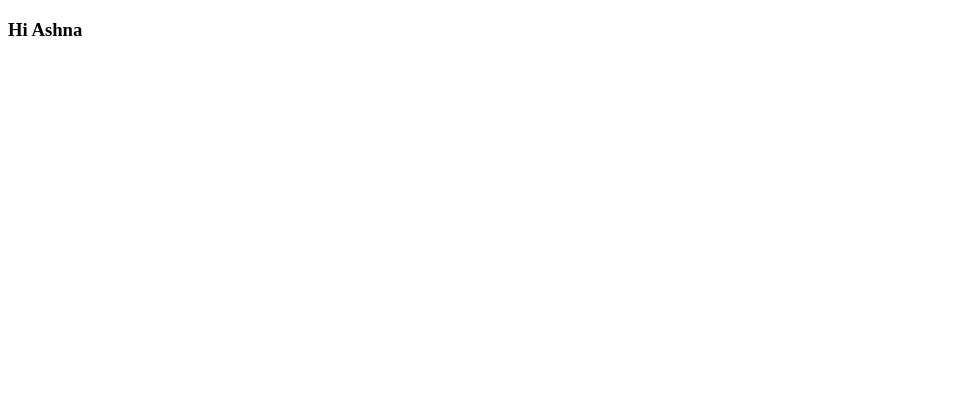
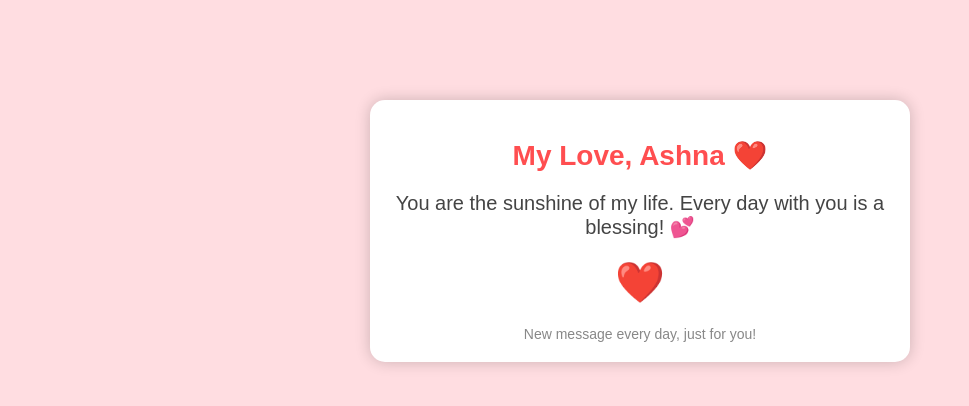
Before and after one commit to skush2024/skush2024.github.io, a plain HTML site: page index.html in a window 1280 px wide. Shown: the whole page, without its empty margins (0-969 px from the left). Drawn offline with Linux system fonts and the light colour scheme.

Commit message:
Update index.html

```diff
--- a/index.html
+++ b/index.html
@@ -3,9 +3,55 @@
 <head>
     <meta charset="UTF-8">
     <meta name="viewport" content="width=device-width, initial-scale=1.0">
-    <title> Profile | Kush Shah </title>
+    <title>Love Notes for You ❤️</title>
+    <style>
+        body {
+            font-family: Arial, sans-serif;
+            text-align: center;
+            background-color: #ffdde1;
+            margin: 0;
+            padding: 0;
+        }
+        .container {
+            max-width: 500px;
+            background: white;
+            padding: 20px;
+            margin: 100px auto;
+            border-radius: 15px;
+            box-shadow: 0 0 15px rgba(0, 0, 0, 0.2);
+        }
+        h1 {
+            color: #ff4e50;
+            font-size: 28px;
+        }
+        p {
+            font-size: 20px;
+            color: #444;
+            margin: 20px 0;
+        }
+        .heart {
+            font-size: 40px;
+            color: #ff4e50;
+            animation: heartbeat 1s infinite;
+        }
+        @keyframes heartbeat {
+            0% { transform: scale(1); }
+            50% { transform: scale(1.2); }
+            100% { transform: scale(1); }
+        }
+        .footer {
+            margin-top: 20px;
+            font-size: 14px;
+            color: #888;
+        }
+    </style>
 </head>
 <body>
-    <h3> Hi Ashna </h3>
+    <div class="container">
+        <h1>My Love, Ashna ❤️</h1>
+        <p id="message">You are the sunshine of my life. Every day with you is a blessing! 💕</p>
+        <div class="heart">❤️</div>
+        <div class="footer">New message every day, just for you!</div>
+    </div>
 </body>
 </html>
```
